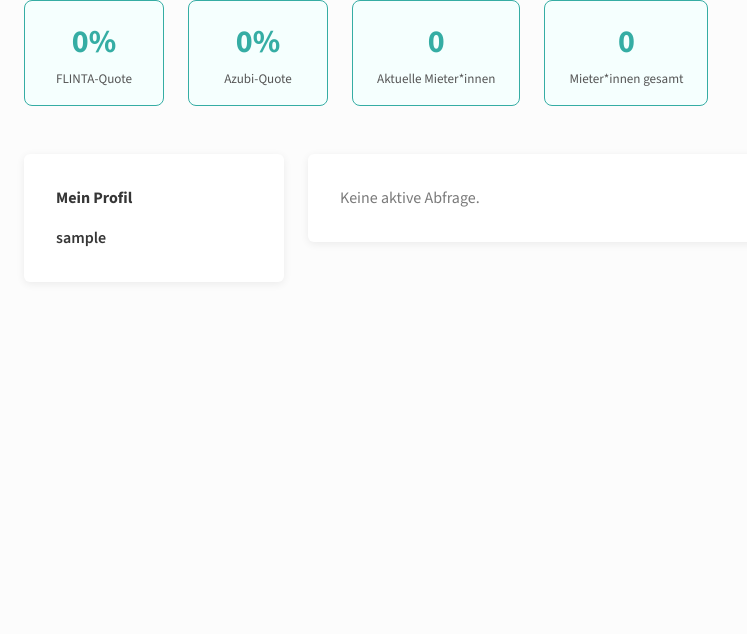
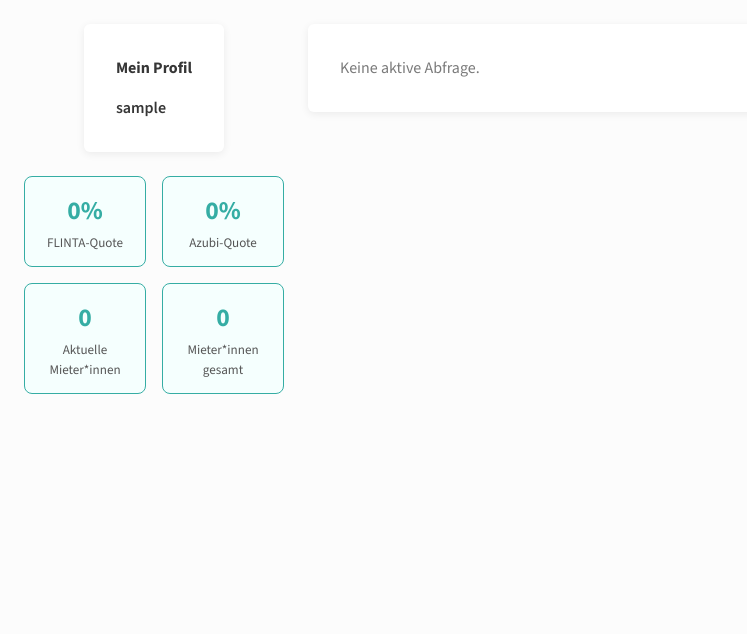
Before and after one commit to CollegiumAcademicum/CArtei, a Django app: page /dashboard/ in a window 1280 px wide. Shown: the part 64-698 px from the top of the page, without its empty margins (0-747 px from the left). Run offline with Django 5.2, Linux system fonts and the light colour scheme; the visitor is signed in with stand-in values (Sample User, id 1); data that the repository does not hold is empty; parts of the project's set-up code (start-up, migrations or seed data) failed here and were passed over.

Commit message:
Move dashboard stats into left column beside profile tile

```diff
--- a/app/static/app/ca.css
+++ b/app/static/app/ca.css
@@ -277,11 +277,11 @@ details.is-dirty > summary { border-radius: 6px 6px 0 0; }
   background: #f5fffe;
   border: 1px solid var(--ca-teal);
   border-radius: 8px;
-  padding: 1rem 1.5rem;
-  min-width: 140px;
+  padding: 0.85rem 0.5rem;
+  min-width: 0;
   text-align: center;
 }
-.ca-stat-value { font-size: 2rem; font-weight: 700; color: var(--ca-teal); }
+.ca-stat-value { font-size: 1.6rem; font-weight: 700; color: var(--ca-teal); }
 .ca-stat-label { font-size: 0.82rem; color: #555; margin-top: 0.25rem; }
 
 /* ── Cluster row colors (Belegium) ── */
--- a/app/templates/app/dashboard.html
+++ b/app/templates/app/dashboard.html
@@ -1,27 +1,10 @@
 {% extends "app/base.html" %}
 {% block title %}Dashboard — CArtei{% endblock %}
 {% block content %}
-<div style="display:flex;gap:1.5rem;flex-wrap:wrap;margin-bottom:1.5rem;">
-  <div class="ca-stat-card">
-    <div class="ca-stat-value">{{ flinta_quote }}%</div>
-    <div class="ca-stat-label">FLINTA-Quote</div>
-  </div>
-  <div class="ca-stat-card">
-    <div class="ca-stat-value">{{ azubi_quote }}%</div>
-    <div class="ca-stat-label">Azubi-Quote</div>
-  </div>
-  <div class="ca-stat-card">
-    <div class="ca-stat-value">{{ current_tenants }}</div>
-    <div class="ca-stat-label">Aktuelle Mieter*innen</div>
-  </div>
-  <div class="ca-stat-card">
-    <div class="ca-stat-value">{{ total_tenants }}</div>
-    <div class="ca-stat-label">Mieter*innen gesamt</div>
-  </div>
-</div>
 <div style="display:flex;gap:1.5rem;align-items:flex-start;">
 
-  <div class="ca-card" style="width:260px;flex-shrink:0;">
+  <div style="width:260px;flex-shrink:0;display:flex;flex-direction:column;gap:1.5rem;">
+  <div class="ca-card">
     <h2 style="font-size:1rem;font-weight:700;margin-bottom:1rem;">
       {% if tenant %}<a href="{% url 'tenant_detail' tenant.pk %}" style="color:var(--ca-teal);">Mein Profil</a>{% else %}Mein Profil{% endif %}
     </h2>
@@ -43,6 +26,27 @@
         {% endfor %}
       </div>
     {% endif %}
+  </div>
+
+  <div style="display:grid;grid-template-columns:1fr 1fr;gap:1rem;">
+    <div class="ca-stat-card">
+      <div class="ca-stat-value">{{ flinta_quote }}%</div>
+      <div class="ca-stat-label">FLINTA-Quote</div>
+    </div>
+    <div class="ca-stat-card">
+      <div class="ca-stat-value">{{ azubi_quote }}%</div>
+      <div class="ca-stat-label">Azubi-Quote</div>
+    </div>
+    <div class="ca-stat-card">
+      <div class="ca-stat-value">{{ current_tenants }}</div>
+      <div class="ca-stat-label">Aktuelle Mieter*innen</div>
+    </div>
+    <div class="ca-stat-card">
+      <div class="ca-stat-value">{{ total_tenants }}</div>
+      <div class="ca-stat-label">Mieter*innen gesamt</div>
+    </div>
+  </div>
+
   </div>
 
   <div style="flex:1;">
```
